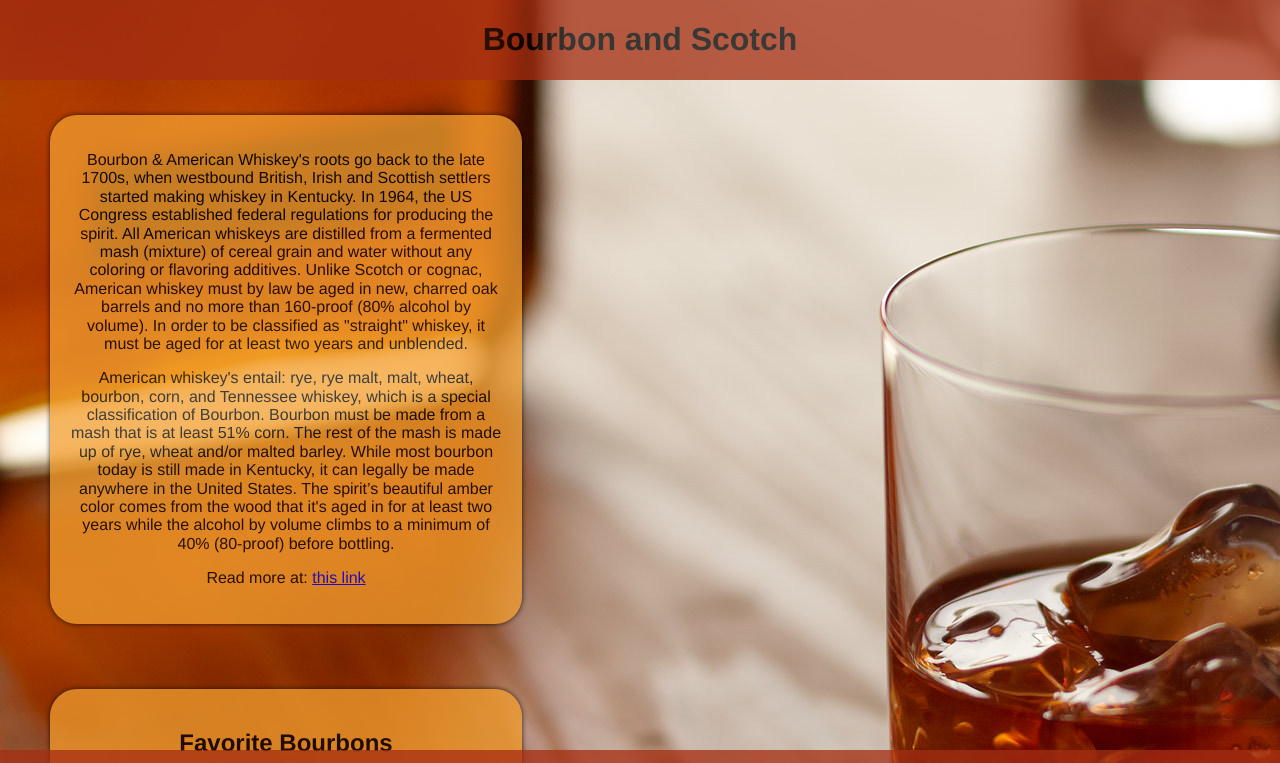
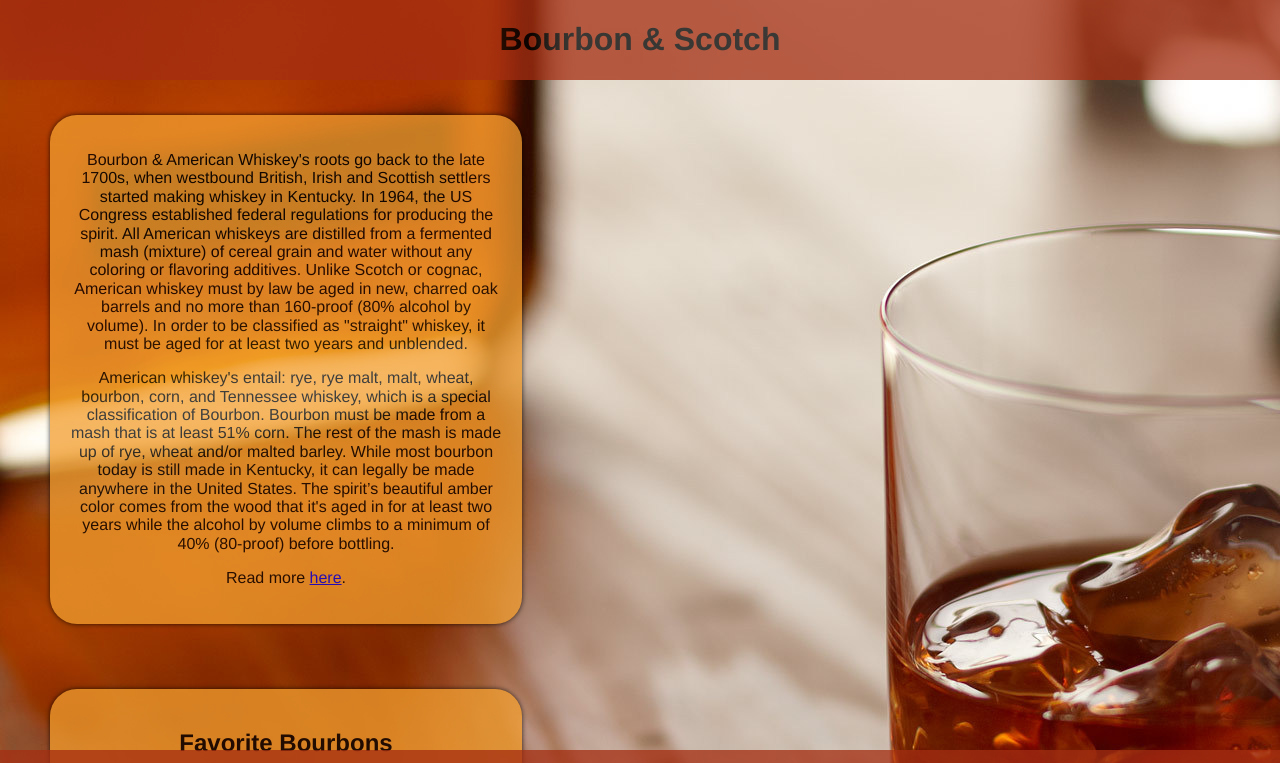
Before and after one commit to tmack44/w1d1-make-a-page, a plain HTML site: page index.html in a window 1280 px wide. Shown: the top 763 px of the page. Drawn offline with nearby package versions, Linux system fonts and the light colour scheme.

Commit message:
Improvements

```diff
--- a/css/global.css
+++ b/css/global.css
@@ -8,12 +8,11 @@ body {
     background-image: url("/images/glass.jpg");
    background-repeat: no-repeat;
     background-attachment: fixed;
-    /*background-size: contain;*/
     padding: 50px;
 }
 
 .main-container {
-   position: relative;
+    position: relative;
     padding: 20px;
     background-color: #F39E2F;
     border-radius: 27px;
--- a/index.html
+++ b/index.html
@@ -1,7 +1,7 @@
 <!DOCTYPE html>
 <html>
 <head>
-  <title>Bourbon and Scotch</title>
+  <title>Bourbon & Scotch</title>
   <meta http-equiv="Content-Type" content="text/html; charset=utf-8" />
   <meta http-equiv="X-UA-Compatible" content="IE=edge" />
   <meta name="viewport" content="width=device-width, initial-scale=1.0" />
@@ -10,10 +10,9 @@
   <link rel="stylesheet" type="text/css" href="css/global.css" />
 </head>
 <body>
-  <!-- Content goes here. -->
 
   <header>
-    <h1>Bourbon and Scotch</h1>
+    <h1>Bourbon & Scotch</h1>
   </header>
 
   <div class="main-container">
@@ -23,7 +22,7 @@
        American whiskey's entail: rye, rye malt, malt, wheat, bourbon, corn, and Tennessee whiskey, which is a special classification of Bourbon. Bourbon must be made from a mash that is at least 51% corn. The rest of the mash is made up of rye, wheat and/or malted barley. While most bourbon today is still made in Kentucky, it can legally be made anywhere in the United States. The spirit’s beautiful amber color comes from the wood that it's aged in for at least two years while the alcohol by volume climbs to a minimum of 40% (80-proof) before bottling.
      </p>
      <p>
-       Read more at: <a href="http://scl.io/nBrbkhgj#gs.D8MnccY">this link</a>
+       Read more <a href="http://scl.io/nBrbkhgj#gs.D8MnccY">here</a>.
     </p>
   </div>
 
```
